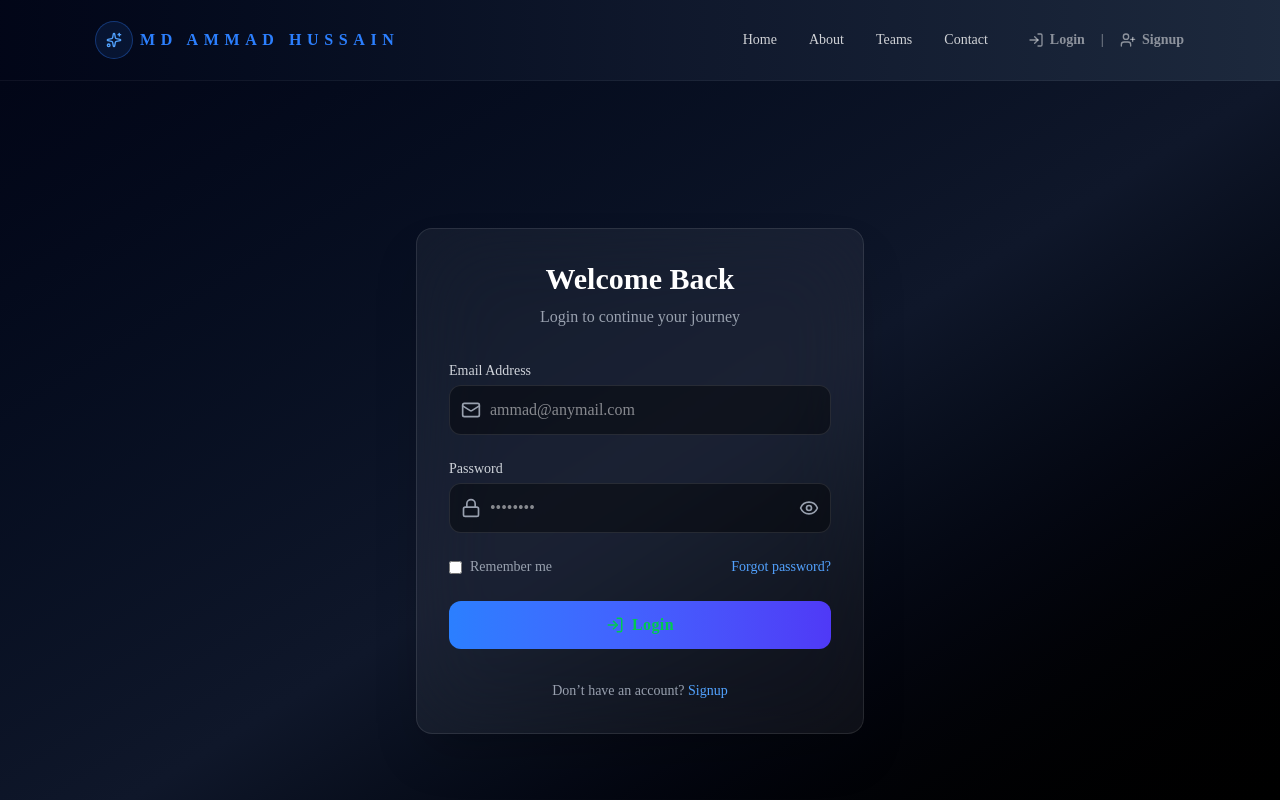
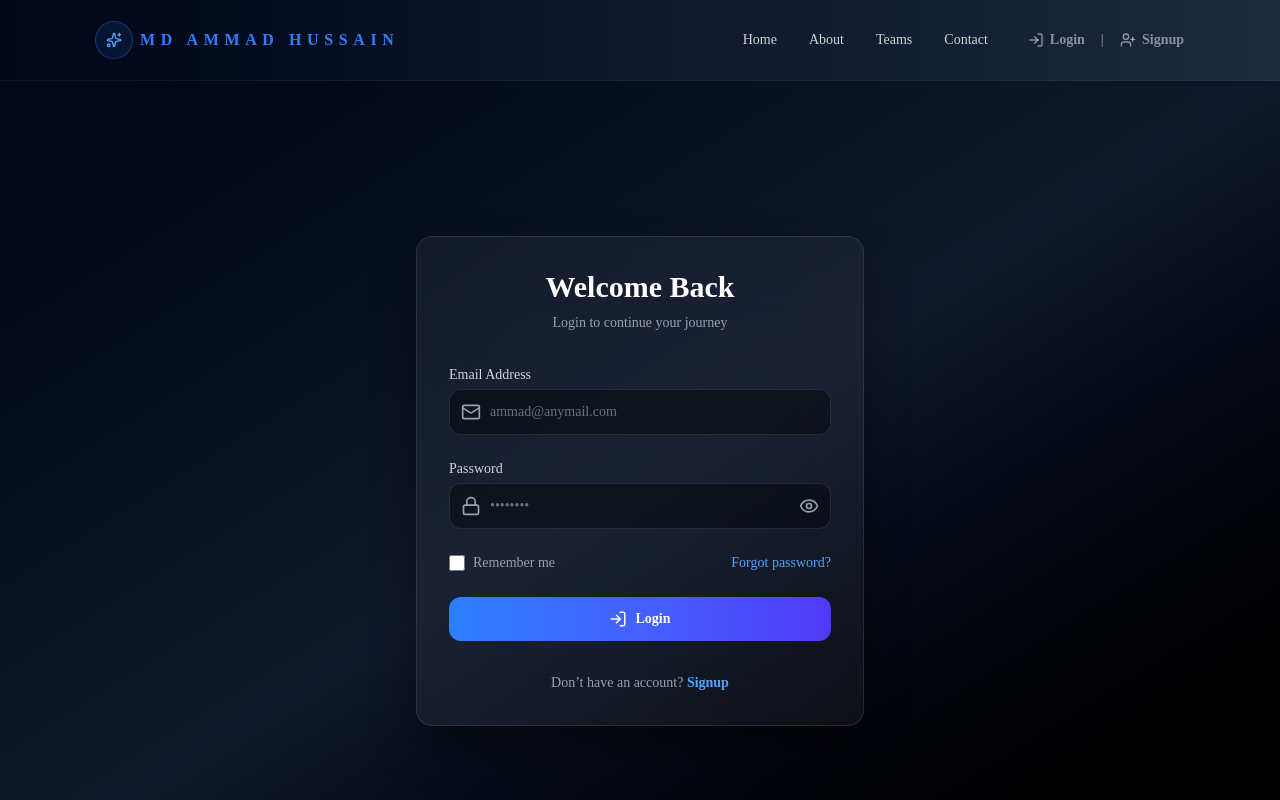
Before and after one commit to MDAMMADHUSSAIN/My-Portfolio, a React (Vite) app in the folder frontend/: page /login in a window 1280 px wide. Shown: the top 800 px of the page. Built offline with nearby package versions, Linux system fonts and the light colour scheme.

Commit message:
updated login

```diff
--- a/frontend/src/pages/Login.jsx
+++ b/frontend/src/pages/Login.jsx
@@ -18,26 +18,32 @@ const Login = () => {
   };
 
   return (
-    <div className="min-h-screen flex items-center justify-center bg-gradient-to-br from-[#020617] via-[#0f172a] to-black px-4">
+    <div className="flex min-h-screen items-center justify-center bg-gradient-to-br from-[#020617] via-[#0f172a] to-black px-4">
+      {/* background glow */}
+      <div className="pointer-events-none absolute inset-0 -z-10 opacity-40">
+        <div className="absolute -left-24 top-32 h-52 w-52 rounded-full bg-blue-500/25 blur-3xl" />
+        <div className="absolute right-0 bottom-10 h-64 w-64 rounded-full bg-indigo-500/25 blur-3xl" />
+      </div>
+
       {/* Glass Card */}
-      <div className="w-full max-w-md bg-white/5 backdrop-blur-2xl border border-white/10 rounded-2xl p-8 shadow-2xl">
+      <div className="w-full max-w-md rounded-2xl border border-white/10 bg-white/5 p-8 shadow-2xl shadow-black/60 backdrop-blur-2xl">
         {/* Header */}
-        <h1 className="text-3xl font-bold text-white text-center">
-          Welcome Back
-        </h1>
-        <p className="text-gray-400 text-center mt-2 mb-8">
-          Login to continue your journey
-        </p>
+        <div className="mb-8 text-center">
+          <h1 className="text-3xl font-bold text-white">Welcome Back</h1>
+          <p className="mt-2 text-sm text-gray-400">
+            Login to continue your journey
+          </p>
+        </div>
 
         {/* Form */}
         <form onSubmit={handleSubmit(onSubmit)} className="space-y-6">
           {/* Email */}
           <div>
-            <label className="block text-sm text-gray-300 mb-1">
+            <label className="mb-1 block text-sm text-gray-300">
               Email Address
             </label>
             <div className="relative">
-              <Mail className="absolute left-3 top-1/2 -translate-y-1/2 text-gray-400 w-5 h-5" />
+              <Mail className="absolute left-3 top-1/2 h-5 w-5 -translate-y-1/2 text-gray-400" />
               <input
                 type="email"
                 placeholder="ammad@anymail.com"
@@ -48,7 +54,7 @@ const Login = () => {
                     message: "Enter a valid email",
                   },
                 })}
-                className={`w-full pl-10 pr-4 py-3 rounded-xl bg-black/40 text-white outline-none border transition ${
+                className={`w-full rounded-xl border bg-black/40 px-10 py-3 text-sm text-white outline-none transition placeholder:text-gray-500 ${
                   errors.email
                     ? "border-red-500"
                     : "border-white/10 focus:border-blue-500"
@@ -56,7 +62,7 @@ const Login = () => {
               />
             </div>
             {errors.email && (
-              <p className="text-red-400 text-xs mt-1">
+              <p className="mt-1 text-xs text-red-400">
                 {errors.email.message}
               </p>
             )}
@@ -64,9 +70,11 @@ const Login = () => {
 
           {/* Password */}
           <div>
-            <label className="block text-sm text-gray-300 mb-1">Password</label>
+            <label className="mb-1 block text-sm text-gray-300">
+              Password
+            </label>
             <div className="relative">
-              <Lock className="absolute left-3 top-1/2 -translate-y-1/2 text-gray-400 w-5 h-5" />
+              <Lock className="absolute left-3 top-1/2 h-5 w-5 -translate-y-1/2 text-gray-400" />
               <input
                 type={showPassword ? "text" : "password"}
                 placeholder="••••••••"
@@ -77,7 +85,7 @@ const Login = () => {
                     message: "Minimum 6 characters required",
                   },
                 })}
-                className={`w-full pl-10 pr-12 py-3 rounded-xl bg-black/40 text-white outline-none border transition ${
+                className={`w-full rounded-xl border bg-black/40 px-10 pr-12 py-3 text-sm text-white outline-none transition placeholder:text-gray-500 ${
                   errors.password
                     ? "border-red-500"
                     : "border-white/10 focus:border-blue-500"
@@ -87,22 +95,22 @@ const Login = () => {
               <button
                 type="button"
                 onClick={() => setShowPassword(!showPassword)}
-                className="absolute right-3 top-1/2 -translate-y-1/2 text-gray-400 hover:text-white transition"
+                className="absolute right-3 top-1/2 -translate-y-1/2 text-gray-400 transition hover:text-white"
               >
                 {showPassword ? <EyeOff size={20} /> : <Eye size={20} />}
               </button>
             </div>
             {errors.password && (
-              <p className="text-red-400 text-xs mt-1">
+              <p className="mt-1 text-xs text-red-400">
                 {errors.password.message}
               </p>
             )}
           </div>
 
           {/* Options */}
-          <div className="flex items-center justify-between text-sm">
-            <label className="flex items-center gap-2 text-gray-400 cursor-pointer">
-              <input type="checkbox" className="accent-blue-500" />
+          <div className="flex items-center justify-between text-xs sm:text-sm">
+            <label className="flex cursor-pointer items-center gap-2 text-gray-400">
+              <input type="checkbox" className="h-4 w-4 accent-blue-500" />
               Remember me
             </label>
 
@@ -114,27 +122,28 @@ const Login = () => {
           {/* Submit */}
           <button
             disabled={isSubmitting}
-            className="w-full py-3 rounded-xl bg-gradient-to-r from-blue-500 to-indigo-600
-             text-green-500 font-semibold tracking-wide hover:scale-[1.02]
-             active:scale-[0.97] transition disabled:opacity-50"
+            className="flex w-full items-center justify-center gap-2 rounded-xl bg-gradient-to-r from-blue-500 to-indigo-600 px-4 py-3 text-sm font-semibold text-white transition hover:scale-[1.02] active:scale-[0.97] disabled:opacity-60"
           >
             {isSubmitting ? (
               "Logging in..."
             ) : (
-              <span className="flex items-center justify-center gap-2">
+              <>
                 <LogIn size={18} />
-                Login
-              </span>
+                <span>Login</span>
+              </>
             )}
           </button>
         </form>
 
         {/* Footer */}
-        <p className="text-gray-400 text-sm text-center mt-8">
+        <p className="mt-8 text-center text-xs text-gray-400 sm:text-sm">
           Don’t have an account?{" "}
-          <span className="text-blue-400 hover:underline cursor-pointer">
-            <a href="signup">Signup</a>
-          </span>
+          <a
+            href="signup"
+            className="cursor-pointer font-semibold text-blue-400 hover:underline"
+          >
+            Signup
+          </a>
         </p>
       </div>
     </div>
```
